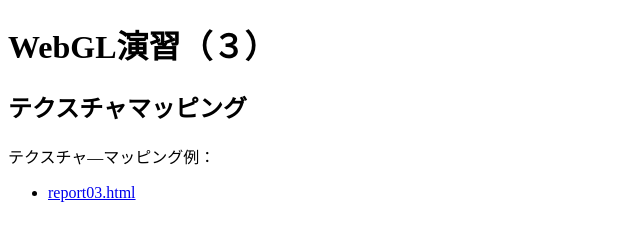
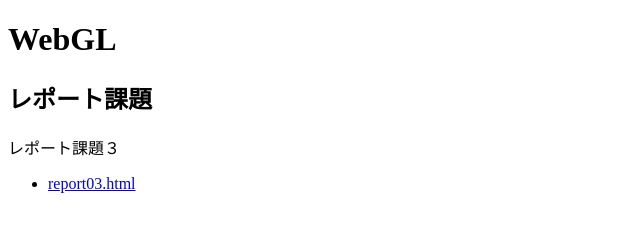
Before and after one commit to ST2132094/test05, a plain HTML site: page index.html in a window 1280 px wide. Shown: the whole page, without its empty margins (0-640 px from the left). Drawn offline with Linux system fonts and the light colour scheme.

Commit message:
Update index.html

```diff
--- a/index.html
+++ b/index.html
@@ -2,13 +2,13 @@
 <html lang="ja">
 <head>
     <meta charset="UTF-8">
-    <title>WebGL(3)</title>
+    <title>WebGL</title>
 </head>
 <body>
-    <h1>WebGL演習（３）</h1>
-    <h2>テクスチャマッピング</h2>
+    <h1>WebGL</h1>
+    <h2>レポート課題</h2>
     <p>
-        テクスチャ―マッピング例：
+        レポート課題３
         <ul>
             <li><a href="report03.html">report03.html</a></li>
         </ul>
```
